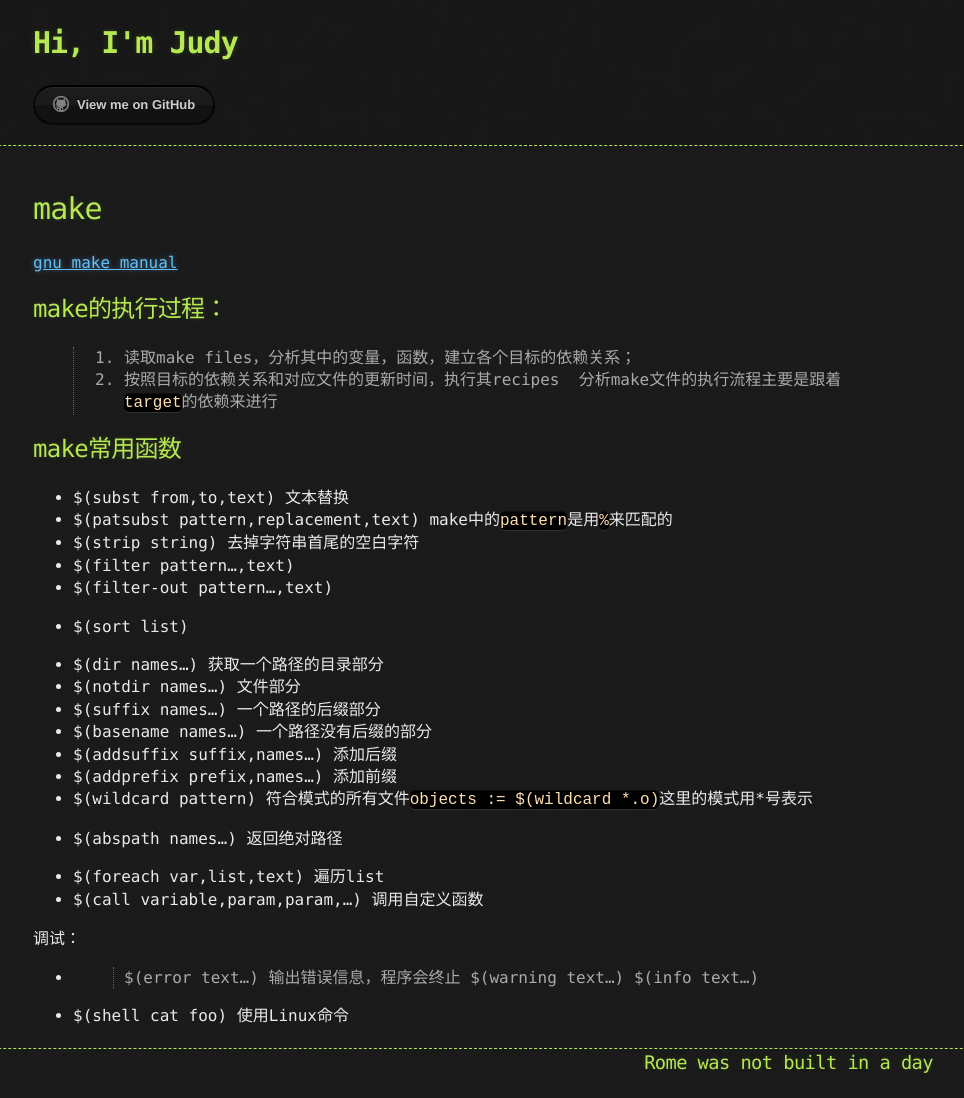
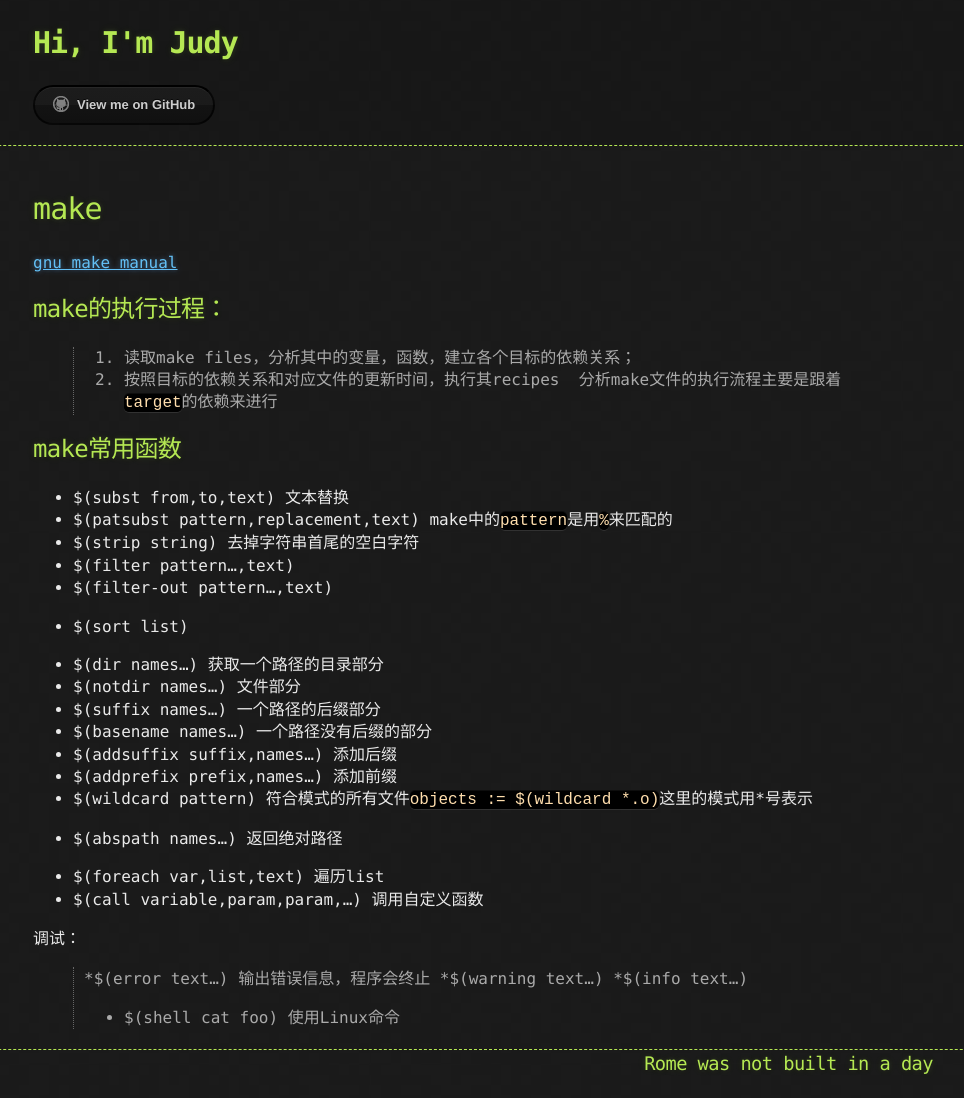
Before and after one commit to Shl4046/Shl4046.github.io, a Jekyll site: the page built from _posts/gnutools/2017-10-03-make.md, in a window 1280 px wide. Shown: the whole page, without its empty margins (162-1126 px from the left). Built offline with Jekyll 4.4.1, drawn with Linux system fonts in a browser that asks for light colours.

Commit message:
Update 2017-10-03-make.md

```diff
--- a/_posts/gnutools/2017-10-03-make.md
+++ b/_posts/gnutools/2017-10-03-make.md
@@ -35,9 +35,9 @@ date:   2017-10-03 01:53:30 -0700
 * $(call variable,param,param,…) 调用自定义函数
 
 调试：<br>
-* > $(error text…) 输出错误信息，程序会终止
-  > $(warning text…)
-  > $(info text…)
+> *$(error text…) 输出错误信息，程序会终止
+> *$(warning text…)
+> *$(info text…)
 * $(shell cat foo) 使用Linux命令
 
 [makemanual]: <http://www.gnu.org/software/make/manual/make.html>
```
